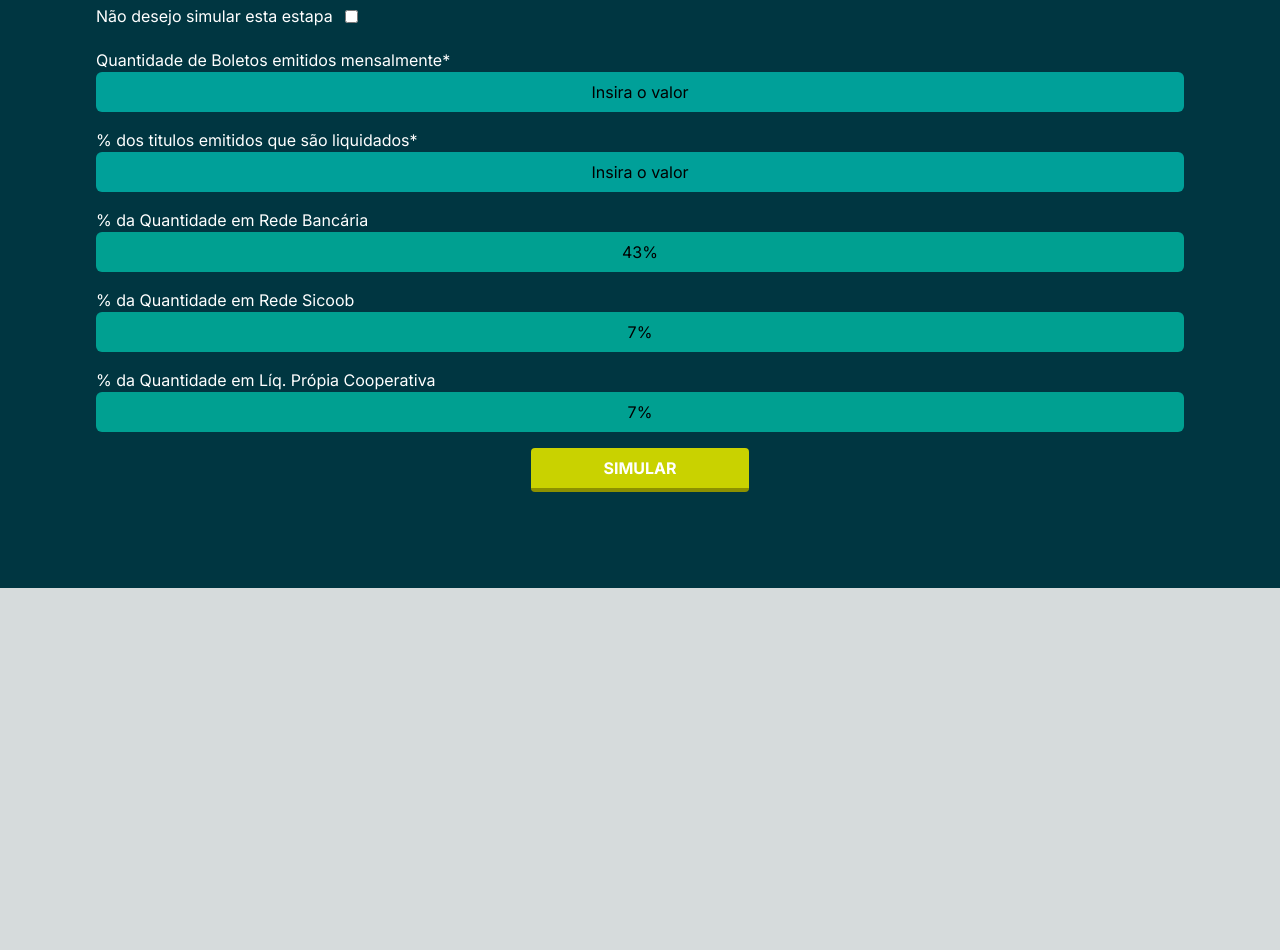
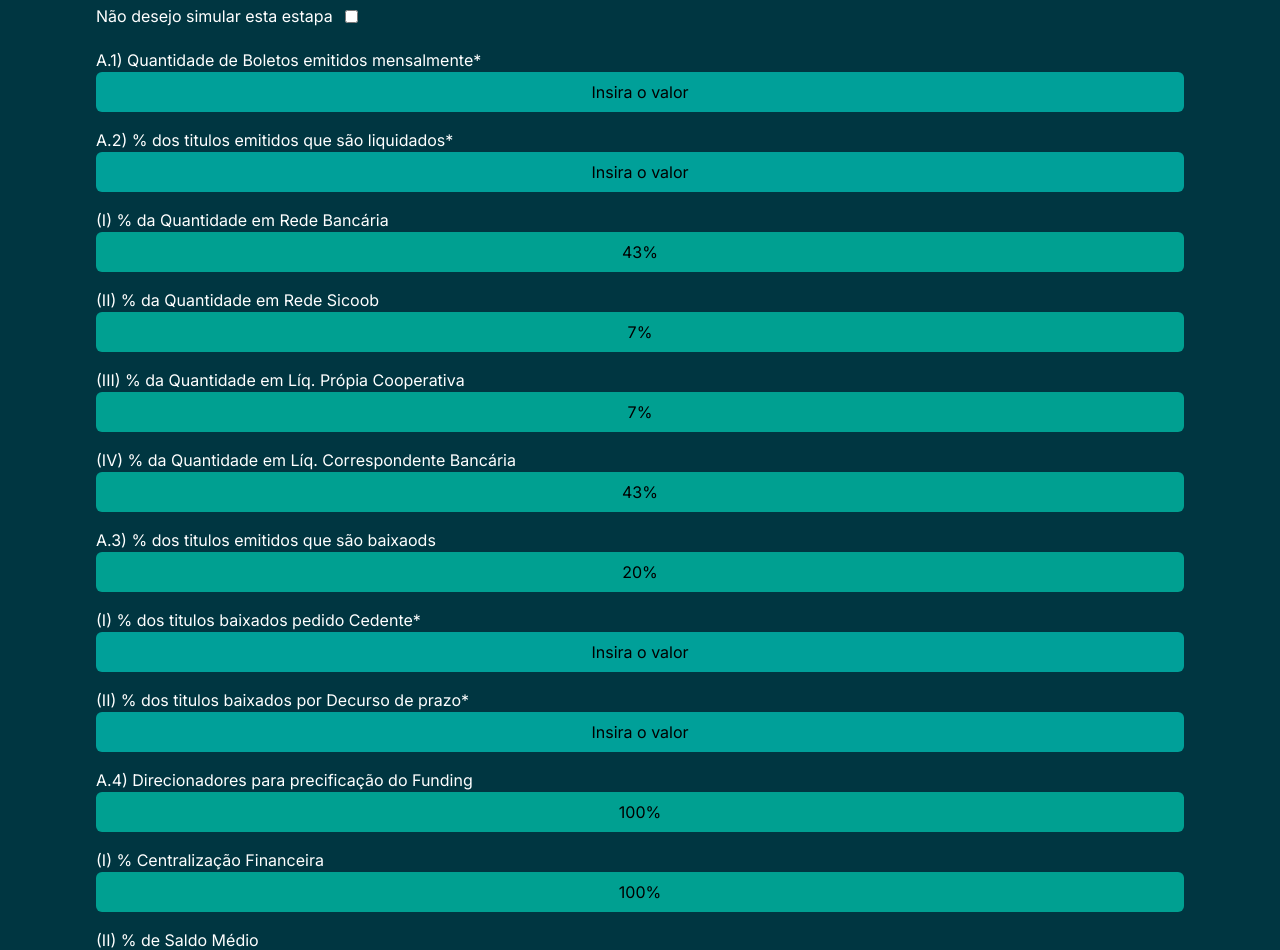
Before and after one commit to hugoFreit4s/SimuladorFinanceiro, a Next.js app in the folder simuladores-sva/: page / in a window 1280 px wide. Shown: the part 220-1170 px from the top of the page. Before the commit the page ends 808 px from the top, so only its background shows below. Built offline with nearby package versions, Linux system fonts and the light colour scheme.

Commit message:
Inserção de novas instancias de componentes

```diff
--- a/simuladores-sva/src/app/page.tsx
+++ b/simuladores-sva/src/app/page.tsx
@@ -14,11 +14,21 @@ export default function Home() {
       <h1 className="font-sans text-2xl lg:text-4xl font-bold text-[#FFFFFF] order-first self-center">SICOOB VALE DO AÇO</h1>
       <h2 className="font-sans text-1xl lg:text-3xl font-md text-[#FFFFFF] order-first self-center mt-4 lg:mt-10">SIMULAÇÃO DE BOLETOS</h2>
       <CheckSimulation isDisabled={isDisabled} onChange={setIsDisabled} />
-      <InputChart title="Quantidade de Boletos emitidos mensalmente" id="qtdBoletosMensais" disabled={isDisabled} />
-      <InputChart title="% dos titulos emitidos que são liquidados" id="pctgmBoletosLiquidados" disabled={isDisabled} />
-      <InfoChart title="% da Quantidade em Rede Bancária" id="pctgmRedeBancaria" chartData={43} disabled={isDisabled} />
-      <InfoChart title="% da Quantidade em Rede Sicoob" id="pctgmRedeSicoob" chartData={7} disabled={isDisabled} />
-      <InfoChart title="% da Quantidade em Líq. Própia Cooperativa" id="pctgmLiqPropriaCoop" chartData={7} disabled={isDisabled} />
+      <InputChart title="A.1) Quantidade de Boletos emitidos mensalmente" id="qtdBoletosMensais" disabled={isDisabled} />
+      <InputChart title="A.2) % dos titulos emitidos que são liquidados" id="pctgmBoletosLiquidados" disabled={isDisabled} />
+      <InfoChart title="(I) % da Quantidade em Rede Bancária" id="pctgmRedeBancaria" chartData={43} disabled={isDisabled} />
+      <InfoChart title="(II) % da Quantidade em Rede Sicoob" id="pctgmRedeSicoob" chartData={7} disabled={isDisabled} />
+      <InfoChart title="(III) % da Quantidade em Líq. Própia Cooperativa" id="pctgmLiqPropriaCoop" chartData={7} disabled={isDisabled} />
+      <InfoChart title="(IV) % da Quantidade em Líq. Correspondente Bancária" id="pctgmLiqCorrespondenteBancaria" chartData={43} disabled={isDisabled} />
+      <InfoChart title="A.3) % dos titulos emitidos que são baixaods" id="pctgmTitulosBaixados" chartData={20} disabled={isDisabled} />
+      <InputChart title="(I) % dos titulos baixados pedido Cedente" id="pctgmBaixadosCedente" disabled={isDisabled} />
+      <InputChart title="(II) % dos titulos baixados por Decurso de prazo" id="pctgmDecursoPrazo" disabled={isDisabled} />
+      <InfoChart title="A.4) Direcionadores para precificação do Funding" id="pctgmDirecionadoresPrecFunding" chartData={100} disabled={isDisabled} />
+      <InfoChart title="(I) % Centralização Financeira" id="pctgmCentralizacaoFinanceira" chartData={100} disabled={isDisabled} />
+      <InfoChart title="(II) % de Saldo Médio" id="pctgmSaldoMedio" chartData={0} disabled={isDisabled} />
+      <InfoChart title="(III) % Taxa % CDI no ano (a.a)" id="pctgmTaxaCdiAno" chartData={13.75} disabled={isDisabled} />
+      <InputChart title="(IV) Dias de Float" id="diasFloat" disabled={isDisabled} />
+      <InputChart title="A.5) Ticket-Médio da Carteira" id="ticketMedio" disabled={isDisabled} />
       <Buttons text="SIMULAR"/>
     </main>
   );
```
